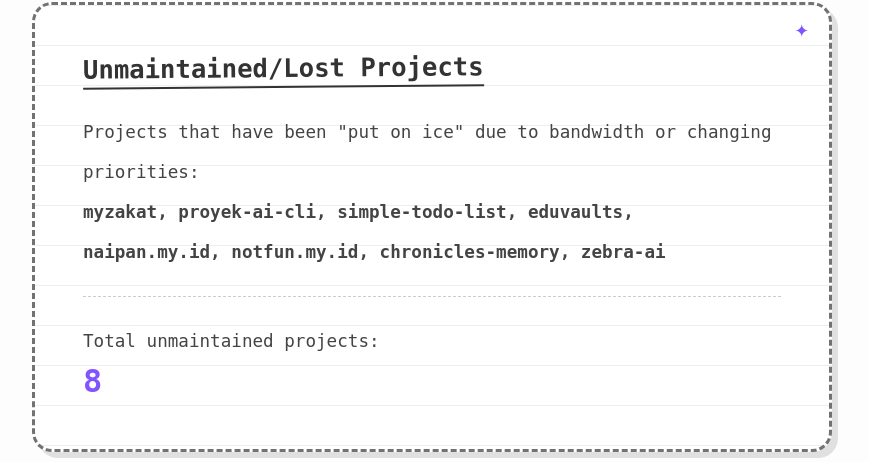
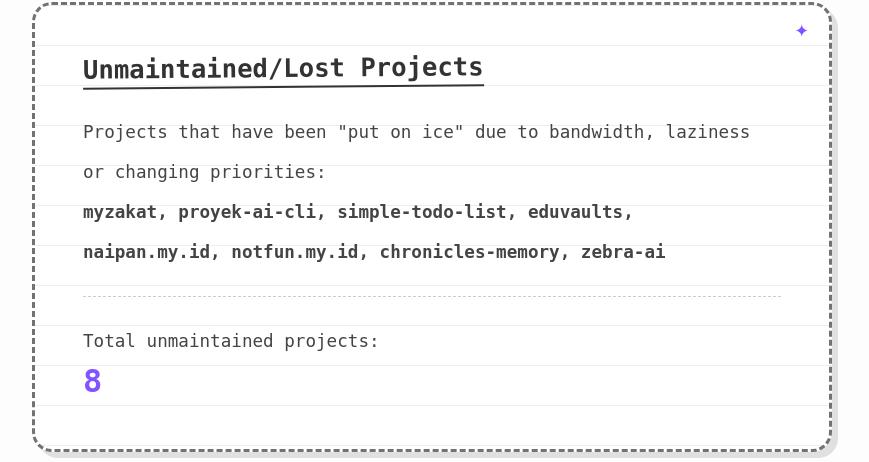
Before and after one commit to NaipanAbdinegara-git/simple-flask-dashboard, a Flask app: page /project in a window 1280 px wide. Shown: the part 597-1059 px from the top of the page, without its empty margins (208-1077 px from the left). Run offline with Flask 3, Linux system fonts and the light colour scheme; some web fonts are replaced.

Commit message:
Update project.html

```diff
--- a/templates/project.html
+++ b/templates/project.html
@@ -17,7 +17,7 @@
 
 <section class="doodle-text-box">
     <h2>Unmaintained/Lost Projects</h2>
-    <p>Projects that have been "put on ice" due to bandwidth or changing priorities:</p>
+    <p>Projects that have been "put on ice" due to bandwidth, laziness or changing priorities:</p>
 
     <div class="project-list">
         <p><strong>{{ unmaintained }}</strong></p>
```
